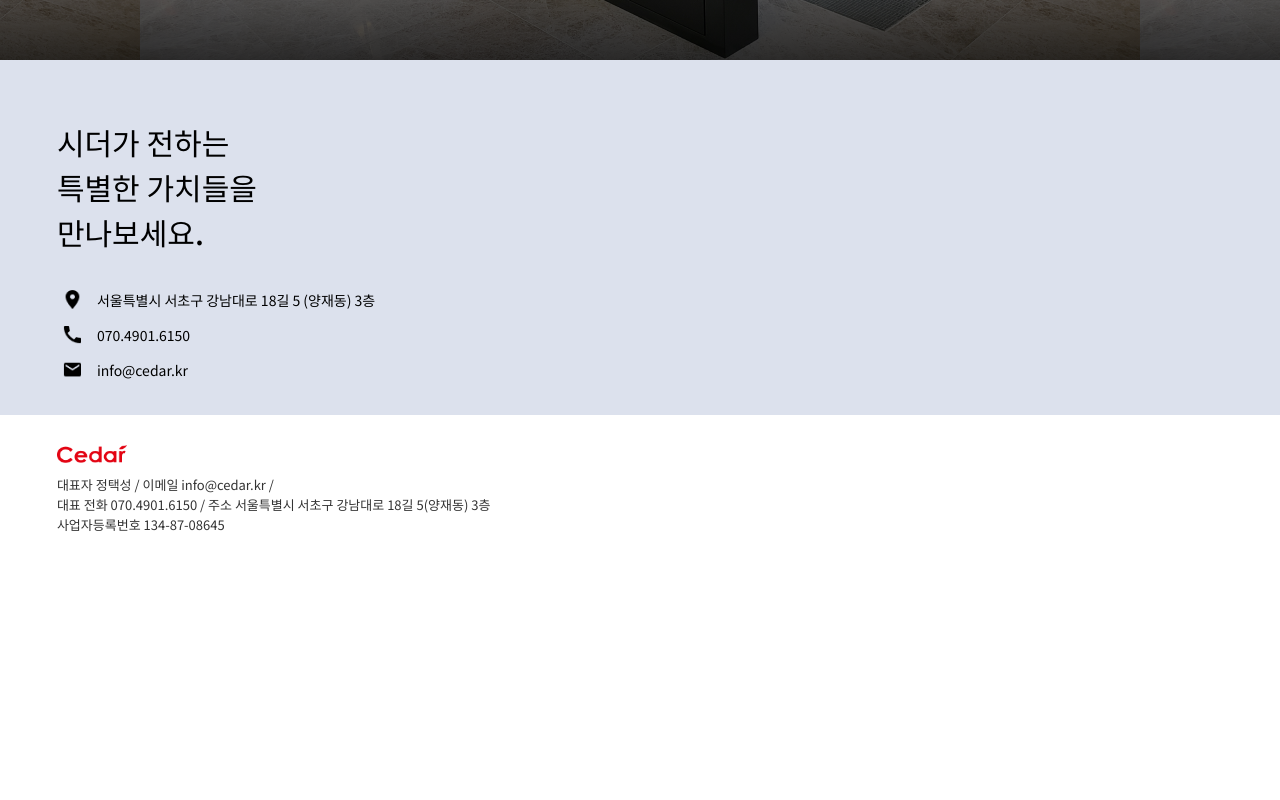
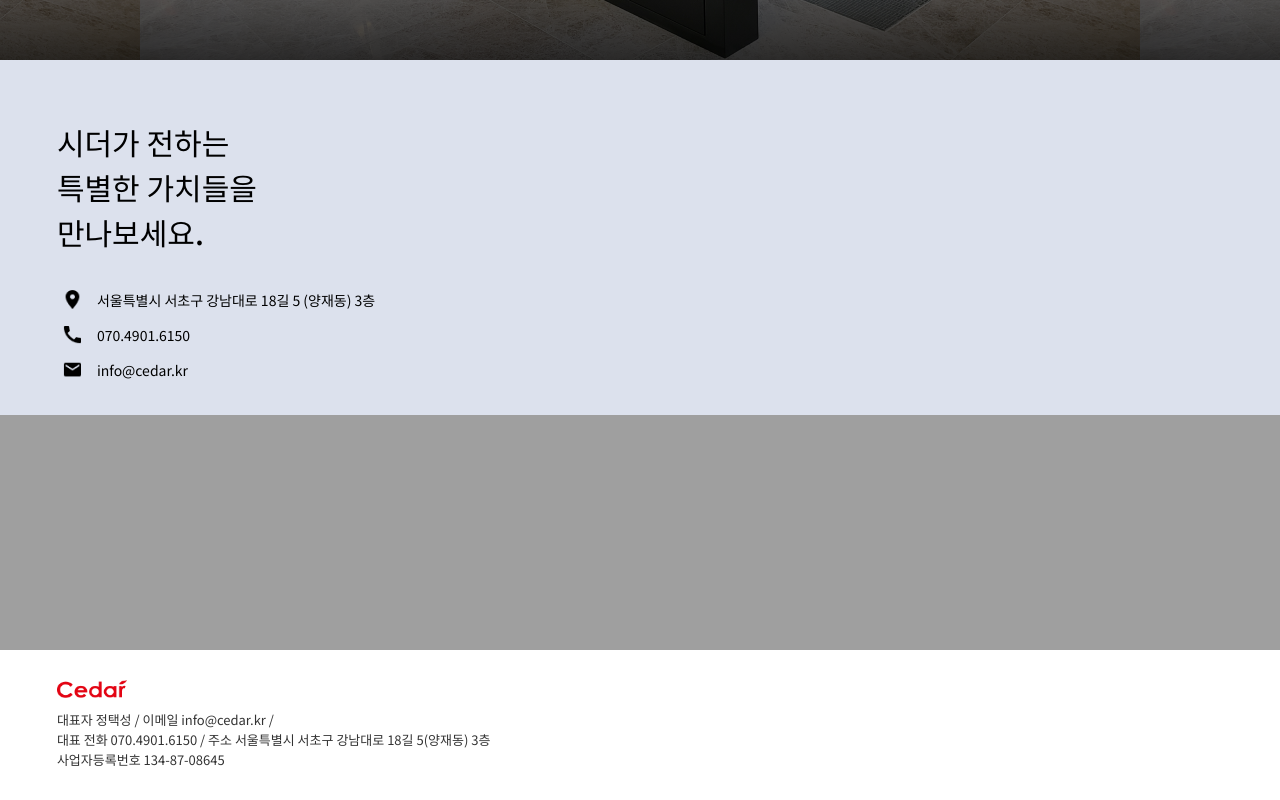
Before and after one commit to cedar-kr/cedar-hompage, a Next.js app in the folder cedar-homepage/: page / in a window 1280 px wide. Shown: the part 2289-3089 px from the top of the page. Before the commit the page ends 2854 px from the top, so only its background shows below. Built offline with nearby package versions, Linux system fonts and the light colour scheme.

Commit message:
Map 영역 확인을 위한 임시 작업

```diff
--- /dev/null
+++ b/cedar-homepage/src/components/Map.js
@@ -0,0 +1,13 @@
+import styled from 'styled-components'
+
+const MapContainer = styled.div`
+  height: 235px;
+  background-color: #9f9f9f;
+`;
+
+export default function Map() {
+  return (
+    <MapContainer>
+    </MapContainer>
+  )
+};
--- a/cedar-homepage/src/pages/index.js
+++ b/cedar-homepage/src/pages/index.js
@@ -4,6 +4,7 @@ import Business from '../components/Business'
 import History from '../components/History'
 import Main from '../components/Main'
 import Contact from '../components/Contact'
+import Map from '../components/Map'
 import Footer from '../components/Footer'
 
 export default function Home() {
@@ -19,6 +20,7 @@ export default function Home() {
       <History />
       <Main />
       <Contact />
+      <Map />
       <Footer/>
     </div>
   )
```
